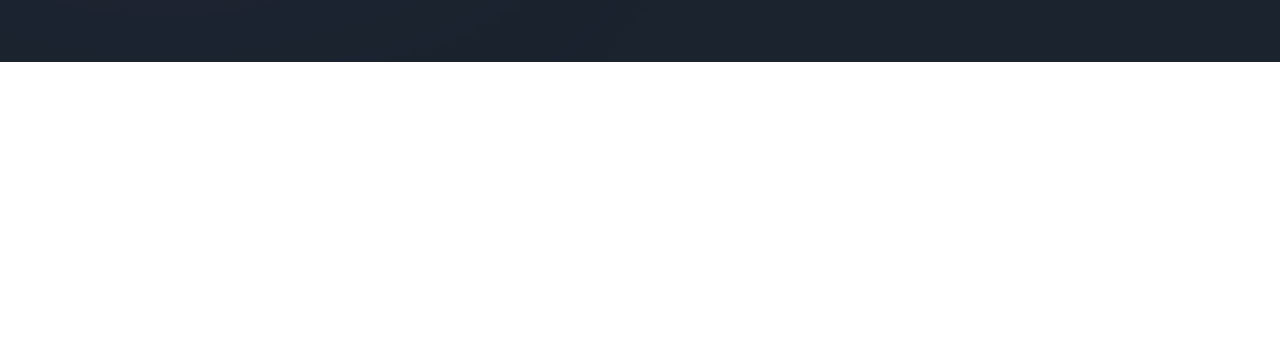
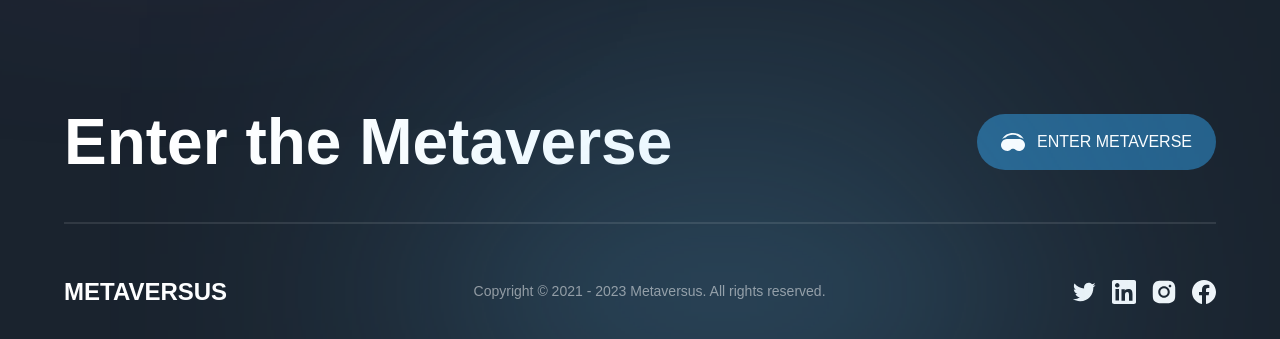
Before and after one commit to fundakartal/metaversus, a Next.js app: page / in a window 1280 px wide. Shown: the part 7031-7370 px from the top of the page. Before the commit the page ends 7093 px from the top, so only its background shows below. Built offline with nearby package versions, Linux system fonts and the light colour scheme; a web font is replaced by a local one.

Commit message:
Add Footer section

```diff
--- a/app/page.jsx
+++ b/app/page.jsx
@@ -1,5 +1,5 @@
 import { Navbar } from '../components';
-import { About, Explore, Feedback, GetStarted, Hero, Insights, WhatsNew, World } from '../sections';
+import { About, Explore, Feedback, Footer, GetStarted, Hero, Insights, WhatsNew, World } from '../sections';
 
 const Page = () => (
   <div className="bg-primary-black overflow-hidden">
@@ -21,6 +21,7 @@
       <div className="gradient-04 z-0" />
       <Feedback />
     </div>
+    <Footer />
   </div>
 );
 export default Page;
--- /dev/null
+++ b/sections/Footer.jsx
@@ -0,0 +1,58 @@
+'use client';
+
+import { motion } from 'framer-motion';
+import { socials } from '../constants';
+import styles from '../styles';
+import { footerVariants } from '../utils/motion';
+
+const Footer = () => (
+  <motion.footer
+    variants={footerVariants}
+    initial="hidden"
+    whileInView="show"
+    className={`${styles.xPaddings} py-8 relative`}
+  >
+    <div className="footer-gradient" />
+    <div className={`${styles.innerWidth} mx-auto flex flex-col gap-8`}>
+      <div className="flex items-center justify-between flex-wrap gap-5">
+        <h4 className="font-bold md:text-[64px] text-[44px] text-white">
+          Enter the Metaverse
+        </h4>
+        <button
+          type="button"
+          className="flex items-center h-fit py-4 px-6 bg-[#25618B] rounded-[32px] gap-[12px]"
+        >
+          <img
+            src="/headset.svg"
+            alt="headset"
+            className="w-[24px] h-[24px] object-contain"
+          />
+          <span className="font-normal uppercase text-[16px] text-white">
+            Enter Metaverse
+          </span>
+        </button>
+      </div>
+      <div className="flex flex-col">
+        <div className="mb-[50px] h-[2px] bg-white opacity-10" />
+        <div className="flex items-center justify-between flex-wrap gap-4">
+          <h4 className="font-extrabold text-[24px] text-white">METAVERSUS</h4>
+          <p className="font-normal text-[14px] text-white opacity-50">
+            Copyright © 2021 - 2023 Metaversus. All rights reserved.
+          </p>
+          <div className="flex gap-4">
+            {socials.map((social) => (
+              <img
+                key={social.name}
+                src={social.url}
+                alt={social.name}
+                className="w-[24px] h-[24px] object-contain cursor-pointer"
+              />
+            ))}
+          </div>
+        </div>
+      </div>
+    </div>
+  </motion.footer>
+);
+
+export default Footer;
--- a/sections/index.jsx
+++ b/sections/index.jsx
@@ -6,5 +6,6 @@
 import World from './World';
 import Insights from './Insights';
 import Feedback from './Feedback';
+import Footer from './Footer';
 
-export { Hero, About, Explore, GetStarted, WhatsNew, World, Insights, Feedback };
+export { Hero, About, Explore, GetStarted, WhatsNew, World, Insights, Feedback, Footer };
--- a/styles/globals.css
+++ b/styles/globals.css
@@ -90,3 +90,13 @@
   background: #8d39a3;
   filter: blur(175px);
 }
+
+.footer-gradient {
+  position: absolute;
+  width: 500px;
+  height: 100px;
+  left: 37%;
+  bottom: 0;
+  background: #65c4fa;
+  filter: blur(150px);
+}
```
